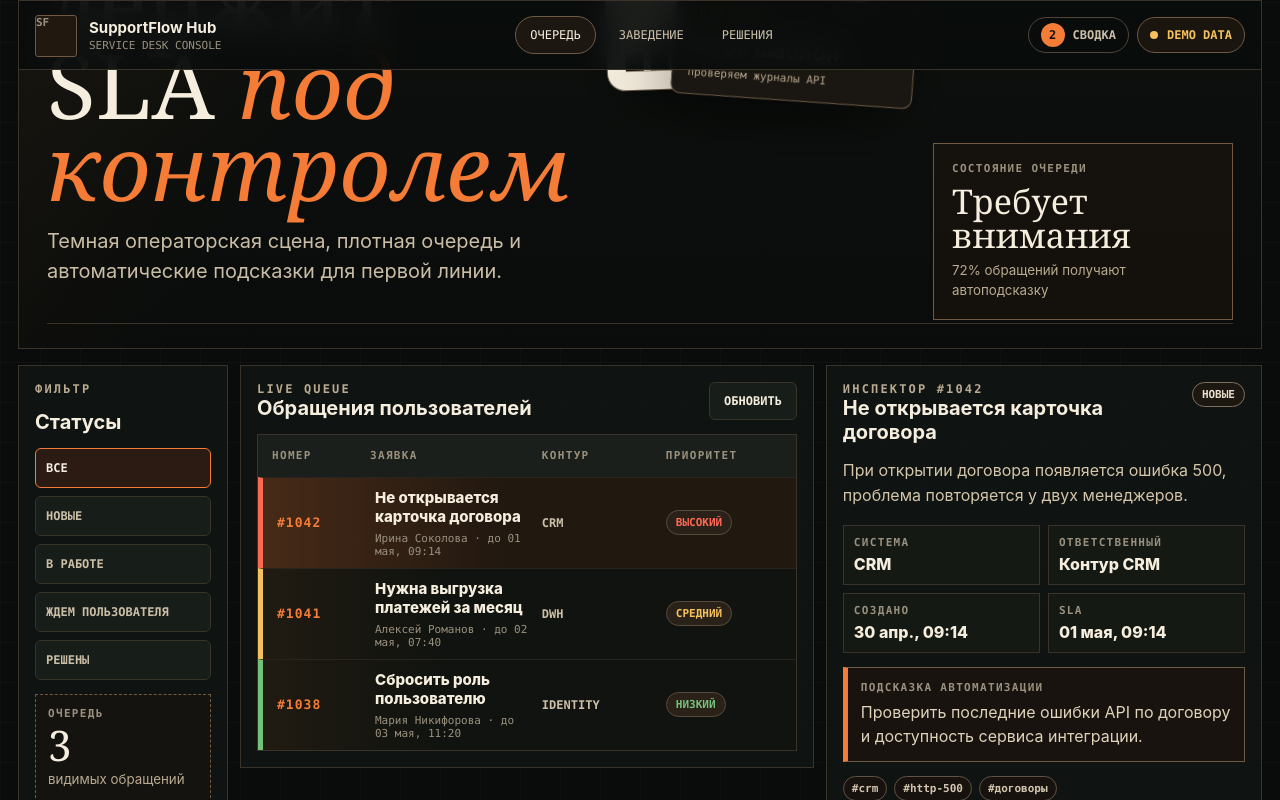
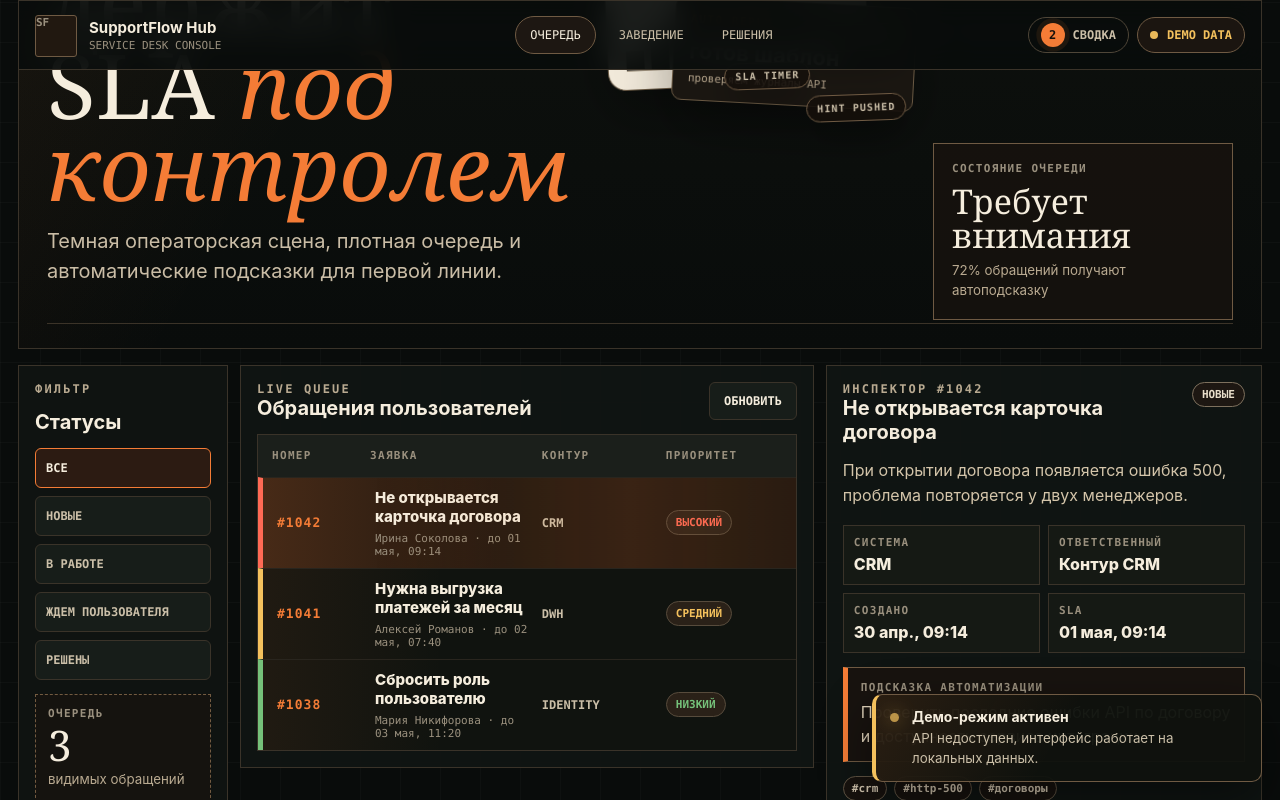
Before and after one commit to Artemka393/delta-support-hub, a Vue app in the folder client/: page / in a window 1280 px wide. Both pictures are taken after a click on the button "ОБНОВИТЬ". Shown: the part 478-1278 px from the top of the page. Built offline with nearby package versions, Linux system fonts and the light colour scheme; no server answers.

Commit message:
Add animated console feedback

```diff
--- a/client/src/App.vue
+++ b/client/src/App.vue
@@ -13,6 +13,18 @@ const apiMode = ref<'online' | 'demo'>('demo');
 const isLoading = ref(true);
 const isMetricsOpen = ref(false);
 const formError = ref('');
+
+type ToastTone = 'info' | 'success' | 'warning';
+
+interface ToastMessage {
+  id: number;
+  title: string;
+  detail: string;
+  tone: ToastTone;
+}
+
+const toasts = ref<ToastMessage[]>([]);
+let toastId = 0;
 
 const draft = reactive<CreateTicketRequest>({
   title: '',
@@ -37,6 +49,16 @@ const priorityLabels: Record<Ticket['priority'], string> = {
   High: 'Высокий',
   Critical: 'Критичный'
 };
+
+function dismissToast(id: number) {
+  toasts.value = toasts.value.filter((toast) => toast.id !== id);
+}
+
+function pushToast(title: string, detail: string, tone: ToastTone = 'info') {
+  const id = ++toastId;
+  toasts.value = [{ id, title, detail, tone }, ...toasts.value].slice(0, 4);
+  window.setTimeout(() => dismissToast(id), 4200);
+}
 
 const selectedTicket = computed(() => tickets.value.find((ticket) => ticket.id === selectedTicketId.value) ?? tickets.value[0]);
 
@@ -71,6 +93,15 @@ function formatDate(value: string) {
   }).format(new Date(value));
 }
 
+function toggleMetrics() {
+  isMetricsOpen.value = !isMetricsOpen.value;
+  pushToast(
+    isMetricsOpen.value ? 'Сводка открыта' : 'Сводка скрыта',
+    isMetricsOpen.value ? 'Показатели смены доступны в floating-panel.' : 'Панель убрана с рабочего поля.',
+    'info'
+  );
+}
+
 async function loadWorkspace() {
   isLoading.value = true;
 
@@ -85,11 +116,13 @@ async function loadWorkspace() {
     tickets.value = ticketsResult;
     articles.value = knowledgeResult;
     apiMode.value = 'online';
+    pushToast('API синхронизирован', 'Очередь и база знаний обновлены.', 'success');
   } catch {
     summary.value = demoSummary;
     tickets.value = [...demoTickets];
     articles.value = [...demoKnowledge];
     apiMode.value = 'demo';
+    pushToast('Демо-режим активен', 'API недоступен, интерфейс работает на локальных данных.', 'warning');
   } finally {
     selectedTicketId.value = tickets.value[0]?.id ?? null;
     isLoading.value = false;
@@ -118,6 +151,7 @@ async function createTicket() {
 
   if (!draft.title.trim() || !draft.requester.trim() || !draft.description.trim()) {
     formError.value = 'Заполните тему, автора и описание обращения.';
+    pushToast('Не хватает данных', 'Нужны тема, автор и описание обращения.', 'warning');
     return;
   }
 
@@ -128,6 +162,7 @@ async function createTicket() {
     tickets.value = [created, ...tickets.value];
     selectedTicketId.value = created.id;
     apiMode.value = 'online';
+    pushToast('Заявка создана', `#${created.id} отправлена в очередь поддержки.`, 'success');
   } catch {
     const local = classifyLocally(payload.title, payload.description, payload.system);
     const created: Ticket = {
@@ -146,6 +181,7 @@ async function createTicket() {
     selectedTicketId.value = created.id;
     classification.value = local;
     apiMode.value = 'demo';
+    pushToast('Заявка создана локально', `#${created.id} добавлена в demo queue.`, 'warning');
   }
 
   draft.title = '';
@@ -162,9 +198,11 @@ async function setStatus(ticket: Ticket, status: TicketStatus) {
     const updated = await supportApi.updateStatus(ticket.id, status);
     tickets.value = tickets.value.map((item) => (item.id === ticket.id ? updated : item));
     apiMode.value = 'online';
+    pushToast('Статус обновлен', `#${ticket.id}: ${statusLabels[status]}.`, 'success');
   } catch {
     tickets.value = tickets.value.map((item) => (item.id === ticket.id ? { ...item, status } : item));
     apiMode.value = 'demo';
+    pushToast('Статус изменен локально', `#${ticket.id}: ${statusLabels[status]}.`, 'warning');
   }
 }
 
@@ -197,7 +235,7 @@ onMounted(async () => {
           class="metrics-trigger"
           :aria-expanded="isMetricsOpen"
           aria-controls="metrics-widget"
-          @click="isMetricsOpen = !isMetricsOpen"
+          @click="toggleMetrics"
         >
           <span>{{ summary.openCount + summary.inProgressCount }}</span>
           Сводка
@@ -210,13 +248,14 @@ onMounted(async () => {
       </div>
     </header>
 
+    <transition name="panel-pop">
       <section v-if="isMetricsOpen" id="metrics-widget" class="metrics-widget" aria-label="Показатели очереди">
         <div class="metrics-widget-head">
           <div>
             <p class="eyebrow">Shift snapshot</p>
             <h2>Сводка очереди</h2>
           </div>
-        <button type="button" aria-label="Закрыть сводку" @click="isMetricsOpen = false">×</button>
+          <button type="button" aria-label="Закрыть сводку" @click="toggleMetrics">×</button>
         </div>
 
         <div class="metrics-grid">
@@ -242,6 +281,24 @@ onMounted(async () => {
           </article>
         </div>
       </section>
+    </transition>
+
+    <transition-group name="toast-pop" tag="section" class="toast-stack" aria-live="polite">
+      <button
+        v-for="toast in toasts"
+        :key="toast.id"
+        type="button"
+        class="toast-card"
+        :class="toast.tone"
+        @click="dismissToast(toast.id)"
+      >
+        <span class="toast-dot"></span>
+        <span>
+          <strong>{{ toast.title }}</strong>
+          <small>{{ toast.detail }}</small>
+        </span>
+      </button>
+    </transition-group>
 
     <section class="hero-console">
       <div class="hero-copy">
@@ -271,6 +328,11 @@ onMounted(async () => {
           <small>проверяем журналы API</small>
         </div>
         <div class="visual-stamp">SLA</div>
+        <div class="signal-cloud">
+          <span>rule matched</span>
+          <span>sla timer</span>
+          <span>hint pushed</span>
+        </div>
       </div>
 
       <div class="health-board">
@@ -323,9 +385,9 @@ onMounted(async () => {
 
           <div v-if="isLoading" class="empty">Загружаем обращения...</div>
           <div v-else-if="filteredTickets.length === 0" class="empty">По выбранному статусу обращений нет.</div>
+          <transition-group v-else name="ticket-motion" tag="div" class="ticket-rows">
             <button
               v-for="ticket in filteredTickets"
-            v-else
               :key="ticket.id"
               type="button"
               class="ticket-row"
@@ -340,6 +402,7 @@ onMounted(async () => {
               <span class="system-cell">{{ ticket.system }}</span>
               <span class="badge" :class="ticket.priority.toLowerCase()">{{ priorityLabels[ticket.priority] }}</span>
             </button>
+          </transition-group>
         </div>
       </section>
 
--- a/client/src/styles/main.css
+++ b/client/src/styles/main.css
@@ -70,6 +70,10 @@ button {
 button:hover {
   border-color: #6f604b;
   background: #222820;
+}
+
+button:active {
+  transform: translateY(1px) scale(0.99);
 }
 
 .console {
@@ -193,6 +197,7 @@ button:hover {
   border-radius: 999px;
   background: var(--rust);
   color: #17100b;
+  animation: pulse-token 2.4s ease-in-out infinite;
 }
 
 .metrics-trigger:hover,
@@ -223,6 +228,7 @@ button:hover {
   height: 8px;
   border-radius: 999px;
   background: var(--yellow);
+  animation: led-blink 1.8s ease-in-out infinite;
 }
 
 .status-pill.online {
@@ -247,6 +253,19 @@ button:hover {
     linear-gradient(135deg, rgba(244, 124, 54, 0.09), transparent 44%),
     rgba(13, 15, 12, 0.98);
   box-shadow: 0 28px 80px rgba(0, 0, 0, 0.55);
+}
+
+.panel-pop-enter-active,
+.panel-pop-leave-active {
+  transition:
+    opacity 0.22s ease,
+    transform 0.22s ease;
+}
+
+.panel-pop-enter-from,
+.panel-pop-leave-to {
+  opacity: 0;
+  transform: translateY(-14px) scale(0.96);
 }
 
 .metrics-widget-head {
@@ -275,6 +294,96 @@ button:hover {
   gap: 8px;
 }
 
+.toast-stack {
+  position: fixed;
+  right: max(18px, calc((100vw - 1560px) / 2 + 18px));
+  bottom: 18px;
+  z-index: 60;
+  display: grid;
+  gap: 10px;
+  width: min(390px, calc(100vw - 36px));
+  pointer-events: none;
+}
+
+.toast-card {
+  pointer-events: auto;
+  display: grid;
+  grid-template-columns: 10px minmax(0, 1fr);
+  align-items: start;
+  gap: 12px;
+  width: 100%;
+  padding: 13px 14px;
+  border: 1px solid #6f5a43;
+  border-left: 4px solid var(--rust);
+  border-radius: 10px;
+  background:
+    linear-gradient(120deg, rgba(244, 124, 54, 0.12), transparent 48%),
+    rgba(15, 18, 14, 0.96);
+  box-shadow: 0 18px 50px rgba(0, 0, 0, 0.44);
+  text-align: left;
+}
+
+.toast-card.success {
+  border-left-color: var(--green);
+}
+
+.toast-card.warning {
+  border-left-color: var(--yellow);
+}
+
+.toast-dot {
+  width: 9px;
+  height: 9px;
+  margin-top: 5px;
+  border-radius: 999px;
+  background: var(--rust);
+  box-shadow: 0 0 18px rgba(244, 124, 54, 0.85);
+  animation: led-blink 1.6s ease-in-out infinite;
+}
+
+.toast-card.success .toast-dot {
+  background: var(--green);
+  box-shadow: 0 0 18px rgba(117, 193, 122, 0.8);
+}
+
+.toast-card.warning .toast-dot {
+  background: var(--yellow);
+  box-shadow: 0 0 18px rgba(244, 193, 93, 0.8);
+}
+
+.toast-card strong,
+.toast-card small {
+  display: block;
+}
+
+.toast-card strong {
+  color: var(--cream);
+  font-size: 14px;
+}
+
+.toast-card small {
+  margin-top: 4px;
+  color: var(--paper-muted);
+  line-height: 1.45;
+}
+
+.toast-pop-enter-active,
+.toast-pop-leave-active {
+  transition:
+    opacity 0.24s ease,
+    transform 0.24s ease;
+}
+
+.toast-pop-enter-from,
+.toast-pop-leave-to {
+  opacity: 0;
+  transform: translateX(26px) scale(0.96);
+}
+
+.toast-pop-move {
+  transition: transform 0.24s ease;
+}
+
 .hero-console {
   position: relative;
   overflow: hidden;
@@ -301,6 +410,7 @@ button:hover {
   inset: 18px 28px auto;
   height: 1px;
   background: #6f5a43;
+  animation: scan-line 4.8s ease-in-out infinite;
 }
 
 .hero-console::after {
@@ -323,6 +433,7 @@ button:hover {
   align-content: center;
   gap: 18px;
   padding: 26px 0 34px;
+  animation: intro-rise 0.68s ease both;
 }
 
 .eyebrow {
@@ -390,6 +501,7 @@ h2 {
   border-radius: 18px;
   background: var(--paper);
   color: var(--ink);
+  animation: float-main 7s ease-in-out infinite;
 }
 
 .visual-card-side {
@@ -401,6 +513,7 @@ h2 {
   background: #1a1611;
   color: var(--cream);
   transform: rotate(6deg);
+  animation: float-side 6.4s ease-in-out infinite;
 }
 
 .visual-kicker {
@@ -454,6 +567,8 @@ h2 {
   display: block;
   width: 18px;
   background: var(--ink);
+  transform-origin: bottom;
+  animation: bar-pulse 2.6s ease-in-out infinite alternate;
 }
 
 .visual-bars i:nth-child(1) {
@@ -462,19 +577,23 @@ h2 {
 
 .visual-bars i:nth-child(2) {
   height: 34px;
+  animation-delay: 0.18s;
 }
 
 .visual-bars i:nth-child(3) {
   height: 25px;
+  animation-delay: 0.34s;
 }
 
 .visual-bars i:nth-child(4) {
   height: 48px;
   background: var(--rust);
+  animation-delay: 0.48s;
 }
 
 .visual-bars i:nth-child(5) {
   height: 30px;
+  animation-delay: 0.62s;
 }
 
 .visual-stamp {
@@ -493,6 +612,41 @@ h2 {
   font-style: italic;
   font-weight: 900;
   transform: rotate(14deg);
+  animation: stamp-pulse 2.8s ease-in-out infinite;
+}
+
+.signal-cloud {
+  position: absolute;
+  inset: auto 0 2px auto;
+  display: grid;
+  gap: 8px;
+  width: 180px;
+}
+
+.signal-cloud span {
+  justify-self: end;
+  width: max-content;
+  padding: 7px 10px;
+  border: 1px solid #6f5a43;
+  border-radius: 999px;
+  background: rgba(20, 15, 11, 0.9);
+  color: var(--paper-muted);
+  font-family: var(--mono);
+  font-size: 10px;
+  font-weight: 900;
+  letter-spacing: 0.11em;
+  text-transform: uppercase;
+  box-shadow: 0 14px 34px rgba(0, 0, 0, 0.3);
+  animation: chip-drift 5s ease-in-out infinite;
+}
+
+.signal-cloud span:nth-child(2) {
+  justify-self: start;
+  animation-delay: 0.45s;
+}
+
+.signal-cloud span:nth-child(3) {
+  animation-delay: 0.9s;
 }
 
 .health-board {
@@ -502,6 +656,7 @@ h2 {
   padding: 18px;
   border: 1px solid #6f5a43;
   background: rgba(25, 20, 15, 0.72);
+  animation: intro-rise 0.74s ease 0.12s both;
 }
 
 .health-board span,
@@ -629,6 +784,7 @@ dt,
   padding: 12px;
   border: 1px dashed #6f5a43;
   background: #15130f;
+  animation: soft-glow 3.8s ease-in-out infinite;
 }
 
 .rail-note strong {
@@ -678,6 +834,10 @@ dt,
   overflow: hidden;
 }
 
+.ticket-rows {
+  position: relative;
+}
+
 .table-head,
 .ticket-row {
   display: grid;
@@ -711,6 +871,12 @@ dt,
     #10130f;
   color: var(--cream);
   text-align: left;
+  overflow: hidden;
+  position: relative;
+  transition:
+    background 0.18s ease,
+    border-color 0.18s ease,
+    transform 0.18s ease;
 }
 
 .ticket-row:hover {
@@ -718,12 +884,44 @@ dt,
     linear-gradient(90deg, rgba(244, 124, 54, 0.12), transparent 40%),
     #171b15;
   box-shadow: none;
+  transform: translateX(3px);
 }
 
 .ticket-row.selected {
   background:
     linear-gradient(90deg, rgba(244, 124, 54, 0.18), transparent 45%),
     #211810;
+}
+
+.ticket-row::after {
+  content: "";
+  position: absolute;
+  inset: 0;
+  pointer-events: none;
+  background: linear-gradient(90deg, transparent, rgba(244, 124, 54, 0.13), transparent);
+  opacity: 0;
+  transform: translateX(-100%);
+}
+
+.ticket-row.selected::after {
+  animation: row-sweep 1.8s ease-in-out infinite;
+}
+
+.ticket-motion-enter-active,
+.ticket-motion-leave-active {
+  transition:
+    opacity 0.28s ease,
+    transform 0.28s ease;
+}
+
+.ticket-motion-enter-from,
+.ticket-motion-leave-to {
+  opacity: 0;
+  transform: translateY(10px);
+}
+
+.ticket-motion-move {
+  transition: transform 0.28s ease;
 }
 
 .ticket-row.low {
@@ -749,6 +947,7 @@ dt,
   font-size: 13px;
   font-weight: 900;
   letter-spacing: 0.08em;
+  animation: subtle-flicker 4.4s ease-in-out infinite;
 }
 
 .ticket-main strong,
@@ -859,6 +1058,25 @@ dd {
   border: 1px solid #6f5a43;
   border-left: 5px solid var(--rust);
   background: #18130f;
+  position: relative;
+  overflow: hidden;
+}
+
+.hint::after,
+.reply::after {
+  content: "";
+  position: absolute;
+  inset: 0;
+  pointer-events: none;
+  background: linear-gradient(100deg, transparent, rgba(244, 124, 54, 0.08), transparent);
+  transform: translateX(-120%);
+  animation: hint-scan 5.5s ease-in-out infinite;
+}
+
+.hint > *,
+.reply > * {
+  position: relative;
+  z-index: 1;
 }
 
 .hint p,
@@ -1000,6 +1218,179 @@ textarea:focus {
     linear-gradient(135deg, rgba(244, 124, 54, 0.08), transparent 42%),
     #10130f;
   color: var(--cream);
+  overflow: hidden;
+  position: relative;
+  transition:
+    border-color 0.18s ease,
+    transform 0.18s ease,
+    background 0.18s ease;
+}
+
+.knowledge-list article:hover {
+  border-color: #6f5a43;
+  background:
+    linear-gradient(135deg, rgba(244, 124, 54, 0.14), transparent 45%),
+    #151812;
+  transform: translateY(-4px);
+}
+
+.knowledge-list article::before {
+  content: "";
+  position: absolute;
+  top: 0;
+  left: 14px;
+  right: 14px;
+  height: 2px;
+  background: var(--rust);
+  transform: scaleX(0);
+  transform-origin: left;
+  transition: transform 0.22s ease;
+}
+
+.knowledge-list article:hover::before {
+  transform: scaleX(1);
+}
+
+@keyframes intro-rise {
+  from {
+    opacity: 0;
+    transform: translateY(18px);
+  }
+  to {
+    opacity: 1;
+    transform: translateY(0);
+  }
+}
+
+@keyframes float-main {
+  0%,
+  100% {
+    transform: translateY(0) rotate(-1deg);
+  }
+  50% {
+    transform: translateY(-12px) rotate(1deg);
+  }
+}
+
+@keyframes float-side {
+  0%,
+  100% {
+    transform: translateY(0) rotate(6deg);
+  }
+  50% {
+    transform: translateY(10px) rotate(4deg);
+  }
+}
+
+@keyframes stamp-pulse {
+  0%,
+  100% {
+    box-shadow: 0 0 0 rgba(244, 124, 54, 0);
+    transform: rotate(14deg) scale(1);
+  }
+  50% {
+    box-shadow: 0 0 38px rgba(244, 124, 54, 0.42);
+    transform: rotate(10deg) scale(1.06);
+  }
+}
+
+@keyframes bar-pulse {
+  from {
+    transform: scaleY(0.72);
+  }
+  to {
+    transform: scaleY(1.08);
+  }
+}
+
+@keyframes chip-drift {
+  0%,
+  100% {
+    transform: translateX(0);
+  }
+  50% {
+    transform: translateX(-12px);
+  }
+}
+
+@keyframes scan-line {
+  0%,
+  100% {
+    opacity: 0.45;
+    transform: scaleX(0.96);
+  }
+  50% {
+    opacity: 1;
+    transform: scaleX(1);
+  }
+}
+
+@keyframes led-blink {
+  0%,
+  100% {
+    opacity: 0.45;
+  }
+  50% {
+    opacity: 1;
+  }
+}
+
+@keyframes pulse-token {
+  0%,
+  100% {
+    box-shadow: 0 0 0 0 rgba(244, 124, 54, 0.28);
+  }
+  50% {
+    box-shadow: 0 0 0 7px rgba(244, 124, 54, 0);
+  }
+}
+
+@keyframes soft-glow {
+  0%,
+  100% {
+    border-color: #6f5a43;
+  }
+  50% {
+    border-color: rgba(244, 124, 54, 0.8);
+  }
+}
+
+@keyframes row-sweep {
+  0% {
+    opacity: 0;
+    transform: translateX(-100%);
+  }
+  45% {
+    opacity: 1;
+  }
+  100% {
+    opacity: 0;
+    transform: translateX(100%);
+  }
+}
+
+@keyframes hint-scan {
+  0%,
+  40% {
+    transform: translateX(-120%);
+  }
+  70%,
+  100% {
+    transform: translateX(120%);
+  }
+}
+
+@keyframes subtle-flicker {
+  0%,
+  100% {
+    opacity: 1;
+  }
+  47% {
+    opacity: 0.72;
+  }
+  51% {
+    opacity: 1;
+  }
 }
 
 .knowledge-topline,
```
Lines whose indentation alone changed are shown as unchanged.
